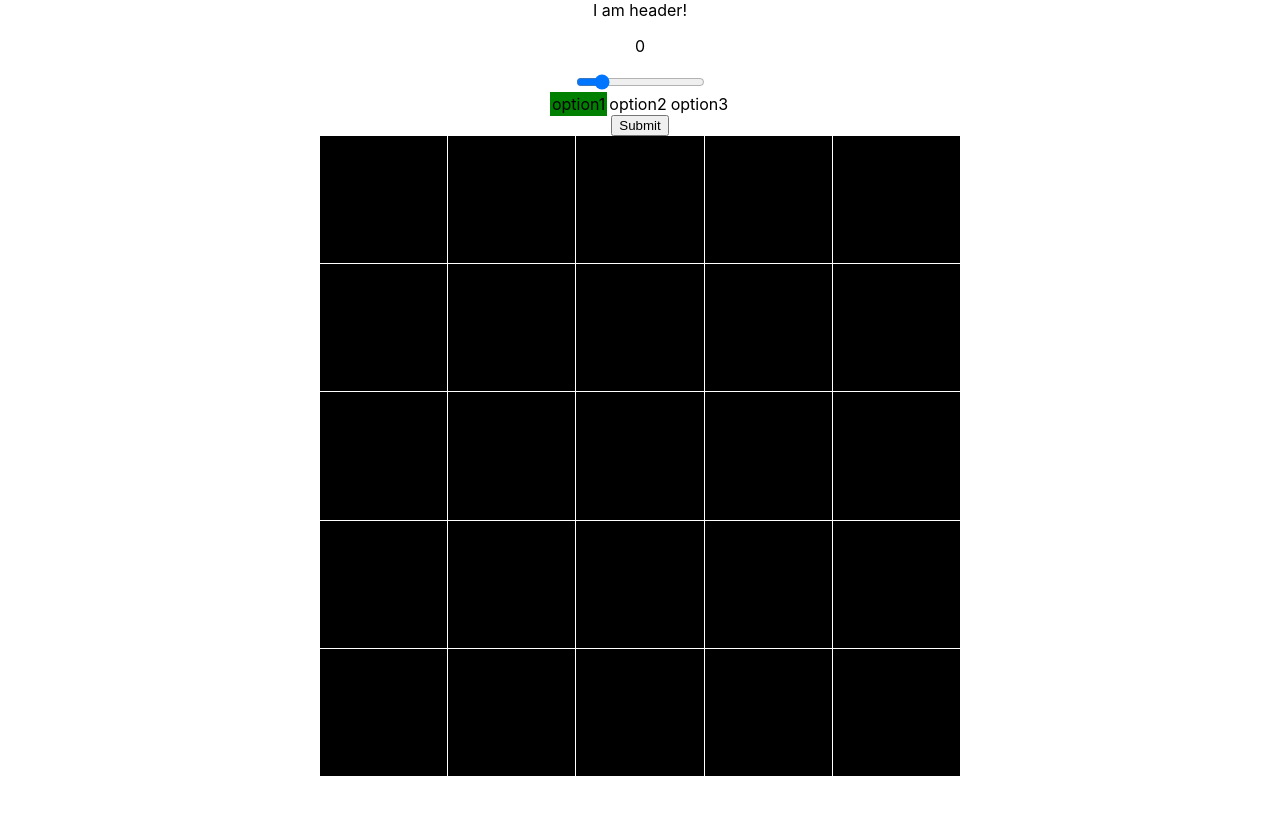
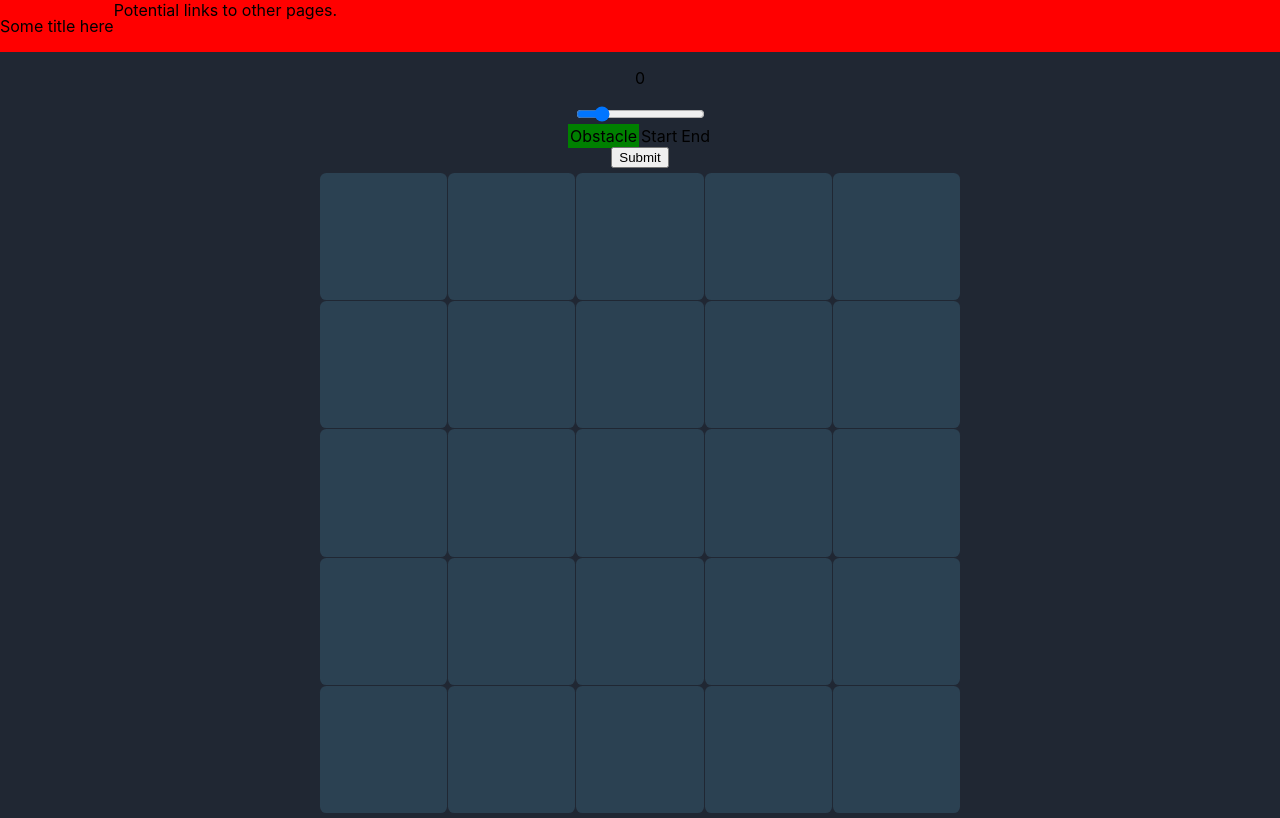
Before and after one commit to ElectricMolasses/VisualSearch, a React (Create React App) app: page / in a window 1280 px wide. Built offline with nearby package versions, Linux system fonts and the light colour scheme.

Commit message:
Added css vars for colours and switched colour scheme on page.

```diff
--- a/src/Components/GridForm.js
+++ b/src/Components/GridForm.js
@@ -16,11 +16,11 @@ function GridForm({
       />
       <MultipleChoice
         options={[{
-          name: "option1",
+          name: "Obstacle",
         }, {
-          name: "option2",
+          name: "Start",
         }, {
-          name: "option3",
+          name: "End",
         }]}
         onClick={setMode}
       />
--- a/src/Components/GridItem.css
+++ b/src/Components/GridItem.css
@@ -1,16 +1,18 @@
 .grid-item {
-  background-color: black;
+  background-color: var(--BackgroundGrid);
   padding-top: 100%;
+  border-radius: 5%;
 }
 
 .obstacle {
-  background-color: red;
+  background-color: var(--GridObstacleColour);
 }
 
 .start {
-  background-color: green;
+  background-color: var(--GridStartColour);
+  ;
 }
 
 .finish {
-  background-color: blue;
+  background-color: var(--GridEndColour);
 }
--- a/src/Components/Header.css
+++ b/src/Components/Header.css
@@ -0,0 +1,14 @@
+.header {
+  width: 100%;
+  background-color: red;
+  display: flex;
+  align-items: stretch;
+}
+
+#title {
+
+}
+
+.nav {
+
+}
--- a/src/Components/Header.js
+++ b/src/Components/Header.js
@@ -4,7 +4,10 @@ import './Header.css';
 function Header() {
   return (
     <div className="header">
-      I am header!
+      <p id="title">Some title here</p>
+      <nav>
+        Potential links to other pages.
+      </nav>
     </div>
   );
 }
--- a/src/Components/TheGrid.css
+++ b/src/Components/TheGrid.css
@@ -5,7 +5,7 @@
 
 .theGrid {
   width: 50%;
-  margin: auto;
+  margin: 5px auto;
   display: grid;
   grid-template-columns: repeat(var(--colNum), auto);
   grid-template-rows: repeat(var(--rowNum), auto);
--- a/src/index.css
+++ b/src/index.css
@@ -1,3 +1,25 @@
+/* :root {
+  --BackgroundPrimary: #7E7D5C;
+  --BackgroundGrid: #D8B75E;
+  --GridObstacleColour: #858636;
+  --GridStartColour: #7D6017;
+  --GridEndColour: #5D3A23;
+  --GridPathColour: #423418;
+} */
+
+:root {
+  --BackgroundPrimary: #202733;
+  --BackgroundGrid: #2B4152;
+  --GridObstacleColour: #797AA1;
+  --GridStartColour: #F58281;
+  --GridEndColour: #F7E3C3;
+  --GridPathColour: #FCC1AB;
+}
+
+html {
+  background-color: var(--BackgroundPrimary);
+}
+
 body {
   margin: 0;
   font-family: -apple-system, BlinkMacSystemFont, 'Segoe UI', 'Roboto', 'Oxygen',
```
